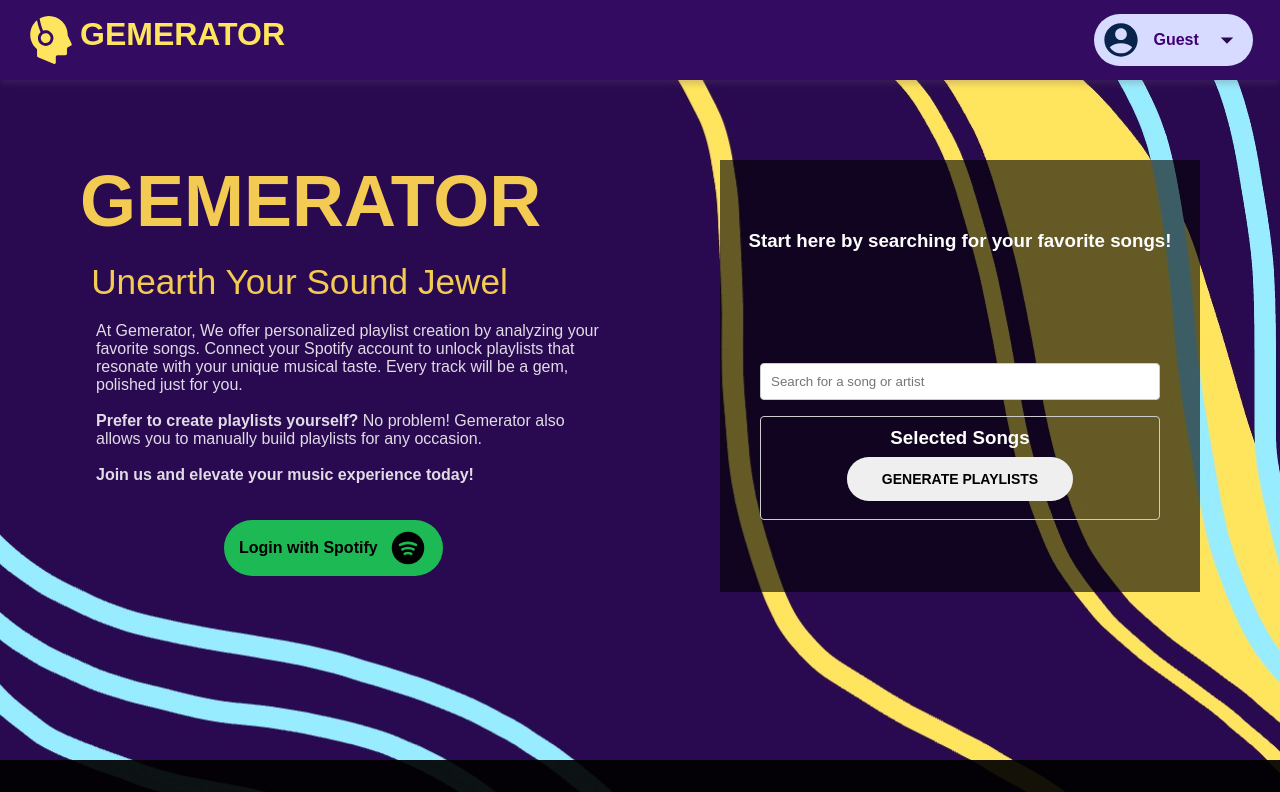
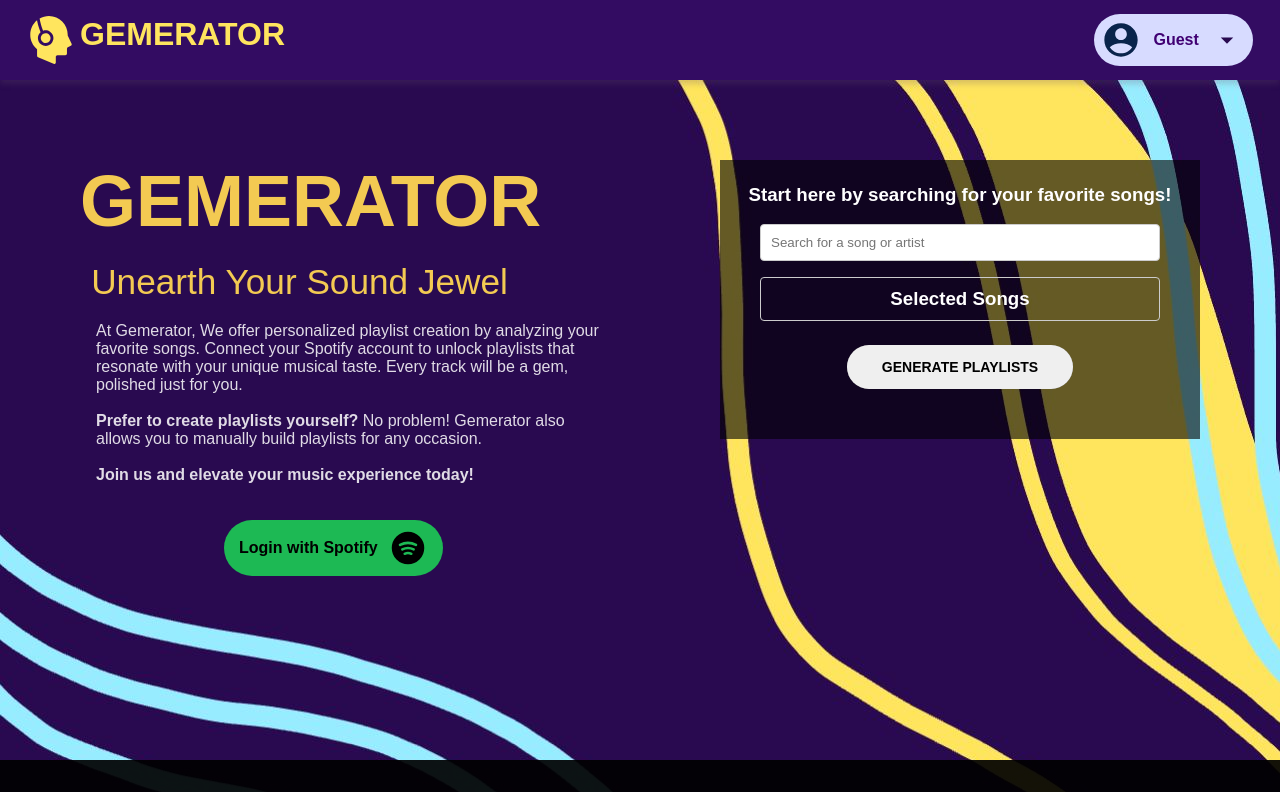
Before and after one commit to rotemMarmari/Gemerator, a React (Create React App) app in the folder frontend/my-app/: page / in a window 1280 px wide. Shown: the top 792 px of the page. Built offline with nearby package versions, Linux system fonts and the light colour scheme.

Commit message:
fix selected songs
- add scroll bar
- fixed selected songs height
- add toast popup(npm install react-toastify)

Co-Authored-By: Snir Levi <127433228+ItsSnirLevi@users.noreply.github.com>

```diff
--- a/frontend/my-app/src/SearchBar.css
+++ b/frontend/my-app/src/SearchBar.css
@@ -50,7 +50,7 @@
   border: 1px solid #ccc;
   border-radius: 4px;
   padding: 10px;
-  width: 25rem;  /* Adjust width as needed */
+  width: 25rem;
 }
 
 .selected-song-item {
--- a/frontend/my-app/src/SearchBar.js
+++ b/frontend/my-app/src/SearchBar.js
@@ -1,11 +1,13 @@
-import React, { useState } from 'react';
-import { searchSongs, saveSong, removeSong, recommendSongs } from './api';
-// import axios from 'axios';
-import SelectedSongs from './SelectedSongs';
-import './SearchBar.css';
+import React, { useState } from "react";
+import { searchSongs, saveSong, removeSong, recommendSongs } from "./api";
+import { ToastContainer, toast, Bounce } from "react-toastify";
+import "react-toastify/dist/ReactToastify.css";
+import SelectedSongs from "./SelectedSongs";
+import "./SearchBar.css";
+import Loader from "./components/Loader";
 
 const SearchBar = ({ onSongSelect }) => {
-  const [query, setQuery] = useState('');
+  const [query, setQuery] = useState("");
   const [suggestions, setSuggestions] = useState([]);
   const [selectedSongs, setSelectedSongs] = useState([]);
   const [loading, setLoading] = useState(false);
@@ -20,7 +22,7 @@
         const response = await searchSongs(value);
         setSuggestions(response.data);
       } catch (error) {
-        console.error('Error fetching search suggestions:', error);
+        console.error("Error fetching search suggestions:", error);
       }
     } else {
       setSuggestions([]);
@@ -28,26 +30,45 @@
   };
 
   const handleSongSelect = async (song) => {
-    setSelectedSongs([...selectedSongs, song]);
-    setQuery('');
-    setSuggestions([]);
+    // Check if the song's ID already exists in selectedSongs
+    const songExists = selectedSongs.some(
+      (selectedSong) => selectedSong.id === song.id
+    );
+    if (!songExists) {
+      // Add the song to the list if it doesn't exist
+      setSelectedSongs([...selectedSongs, song]);
+      setQuery("");
+      setSuggestions([]);
 
-    try {
-      // await axios.post('http://localhost:5000/songs', song);
-      await saveSong(song);
-    } catch (error) {
-      console.error('Error saving song:', error);
+      try {
+        await saveSong(song);
+      } catch (error) {
+        console.error("Error saving song:", error);
+      }
+    } else {
+      // Show toast if the song already exists
+      toast("Song already selected!", {
+        position: "bottom-right",
+        autoClose: 3000,
+        hideProgressBar: false,
+        closeOnClick: true,
+        pauseOnHover: true,
+        draggable: true,
+        progress: undefined,
+        theme: "dark",
+        transition: Bounce,
+      });
     }
   };
 
   const handleSongRemove = async (songId) => {
-    setSelectedSongs(selectedSongs.filter(song => song.id !== songId));
+    setSelectedSongs(selectedSongs.filter((song) => song.id !== songId));
 
     try {
       // await axios.delete(`http://localhost:5000/songs/${songId}`);
       await removeSong(songId);
     } catch (error) {
-      console.error('Error removing song:', error);
+      console.error("Error removing song:", error);
     }
   };
 
@@ -58,7 +79,7 @@
       const response = await recommendSongs();
       onSongSelect(response.data);
     } catch (error) {
-      console.error('Error recommending songs:', error);
+      console.error("Error recommending songs:", error);
     } finally {
       setLoading(false); // Hide the spinner
     }
@@ -91,8 +112,29 @@
       <SelectedSongs
         selectedSongs={selectedSongs}
         onSongRemove={handleSongRemove}
-        onRecommend={handleRecommend}
-        loading={loading}
+        // onRecommend={handleRecommend}
+        // loading={loading}
+      />
+      <button onClick={handleRecommend} className="btn">
+        Generate playlists
+      </button>
+      {loading && (
+        <div className="spinner-container">
+          <Loader />
+        </div>
+      )}
+      <ToastContainer
+        position="bottom-right"
+        autoClose={3000}
+        hideProgressBar={false}
+        newestOnTop={false}
+        closeOnClick
+        rtl={false}
+        pauseOnFocusLoss
+        draggable
+        pauseOnHover
+        theme="dark"
+        transition={Bounce}
       />
     </div>
   );
--- a/frontend/my-app/src/SelectedSongs.css
+++ b/frontend/my-app/src/SelectedSongs.css
@@ -5,13 +5,33 @@
   padding: 10px;
   width: 100%;
   max-width: 400px;
+  max-height: 15rem;
+  overflow-y: scroll;
 }
+
 
 .selected-song-item {
   display: flex;
   justify-content: space-between;
   align-items: center;
   padding: 5px 0;
+}
+
+/* Scrollbar Styling */
+::-webkit-scrollbar {
+  width: 10px;
+}
+
+::-webkit-scrollbar-track {
+  background-color: #290a50;
+  -webkit-border-radius: 10px;
+  border-radius: 10px;
+}
+
+::-webkit-scrollbar-thumb {
+  -webkit-border-radius: 10px;
+  border-radius: 10px;
+  background: #ffe55e;
 }
 
 .remove-button {
@@ -31,7 +51,7 @@
   padding: 1em 2.5em;
   display: inline-block;
   border-radius: 6em;
-  transition: all .2s;
+  transition: all 0.2s;
   border: none;
   font-family: inherit;
   font-weight: 600;
@@ -60,7 +80,7 @@
   top: 0;
   left: 0;
   z-index: -1;
-  transition: all .4s;
+  transition: all 0.4s;
 }
 
 .btn::after {
--- a/frontend/my-app/src/SelectedSongs.js
+++ b/frontend/my-app/src/SelectedSongs.js
@@ -19,12 +19,12 @@
           </li>
         ))}
       </ul>
-      <button onClick={onRecommend} className="btn">Generate playlists</button>
+      {/* <button onClick={onRecommend} className="btn">Generate playlists</button>
       {loading && (
         <div className="spinner-container">
           <Loader />
         </div>
-      )}
+      )} */}
     </div>
   );
 };
--- a/frontend/my-app/src/home.css
+++ b/frontend/my-app/src/home.css
@@ -22,6 +22,7 @@
   align-content: stretch;
   flex-wrap: wrap;
   width: 30rem;
+  height: 50%;
 }
 
 .login-button {
```
Also changed, not shown: 1 other file (tests, documents, lock files or other folders). Lines whose indentation alone changed are shown as unchanged.
